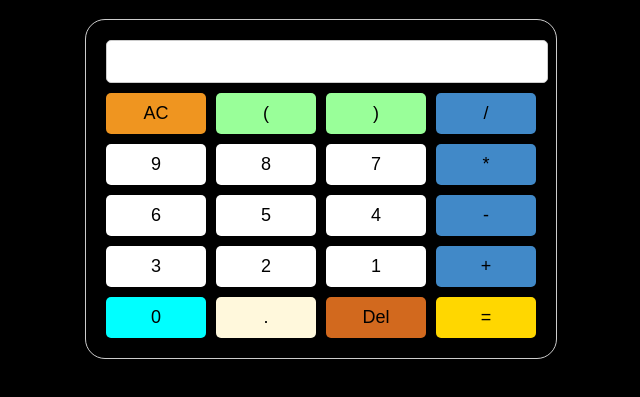
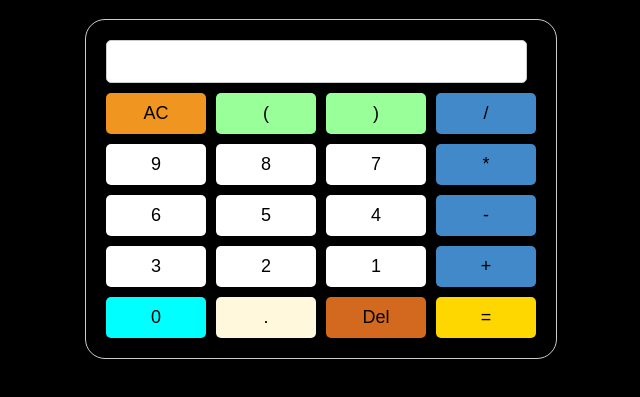
Before and after one commit to sakethreddyt/calculator, a plain HTML site: page index.html in a window 1280 px wide. Shown: the part 61-458 px from the top of the page, without its empty margins (319-959 px from the left). Drawn offline with Linux system fonts and the light colour scheme.

Commit message:
Update index.html

```diff
--- a/index.html
+++ b/index.html
@@ -22,7 +22,7 @@
     }
 
     #result {
-        width: calc(100% - 10px);
+        width: calc(95% - 10px);
         padding: 10px;
         margin-bottom: 10px;
         font-size: 18px;
```
